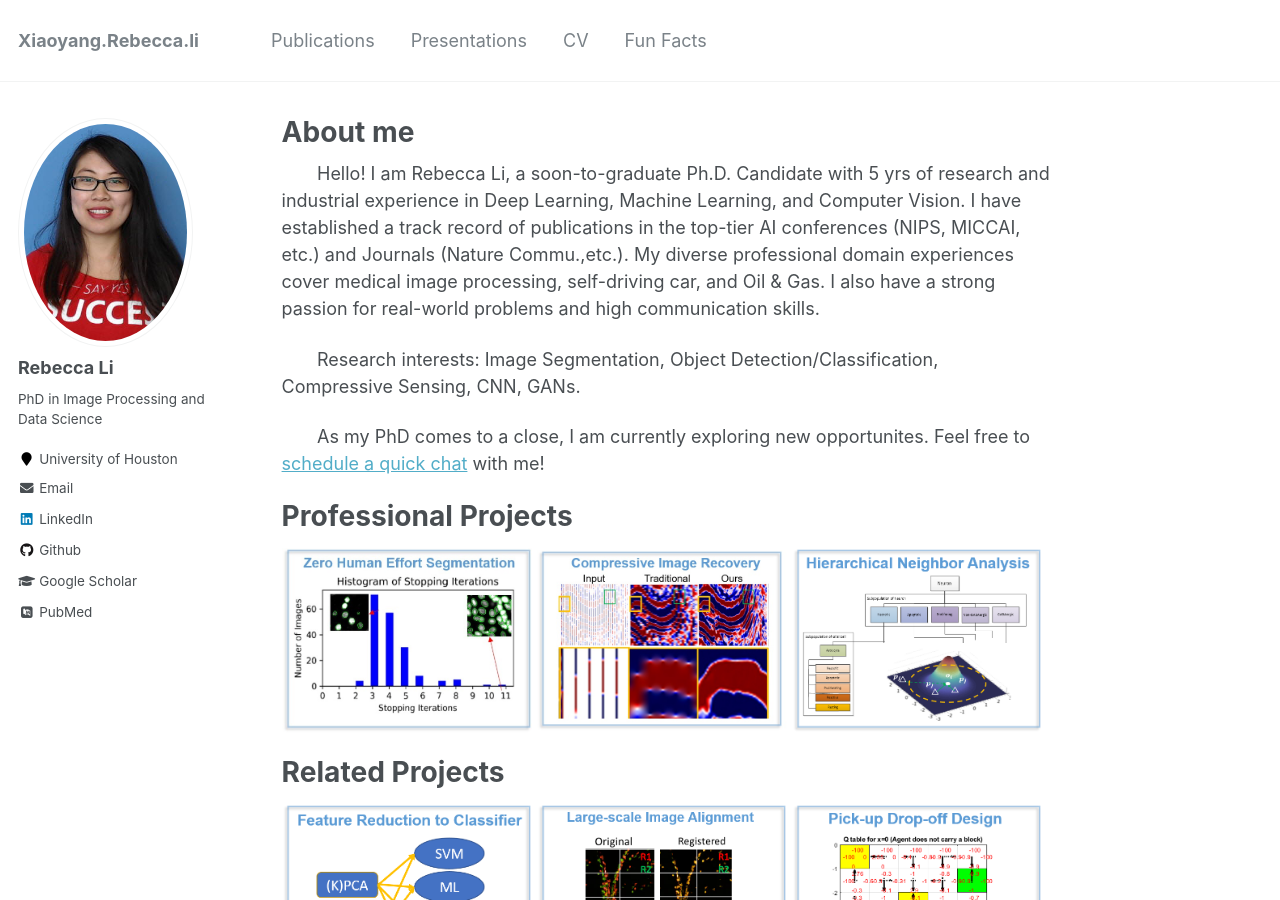
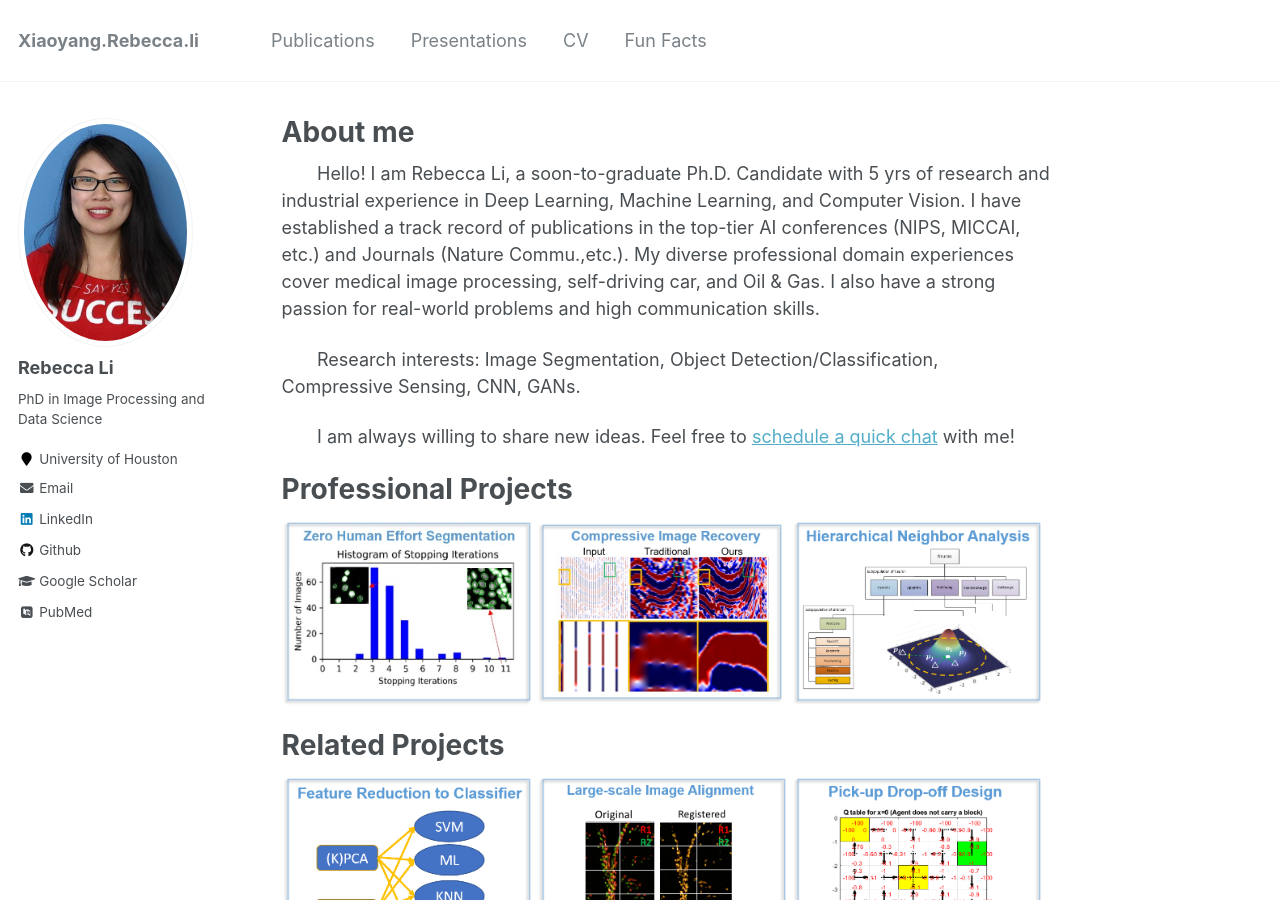
Before and after one commit to Xiaoyang-Rebecca/xiaoyang-rebecca.github.io, a Jekyll site: the page built from _pages/about.md, in a window 1280 px wide and 900 px high. Built offline with Jekyll 4.4.1, drawn with Linux system fonts in a browser that asks for light colours; some web fonts are replaced.

Commit message:
Update about.md

```diff
--- a/_pages/about.md
+++ b/_pages/about.md
@@ -24,7 +24,7 @@
 
 &nbsp;&nbsp;&nbsp;&nbsp;&nbsp;&nbsp; Research interests: Image Segmentation, Object Detection/Classification, Compressive Sensing, CNN, GANs.
 
-&nbsp;&nbsp;&nbsp;&nbsp;&nbsp;&nbsp; As my PhD comes to a close, I am currently exploring new opportunites. Feel free to [schedule a quick chat](https://calendly.com/s/o5uKjHE9) with me!
+&nbsp;&nbsp;&nbsp;&nbsp;&nbsp;&nbsp; I am always willing to share new ideas. Feel free to [schedule a quick chat](https://calendly.com/s/o5uKjHE9) with me!
 
 <!-- # Portfolio -->
 
```
